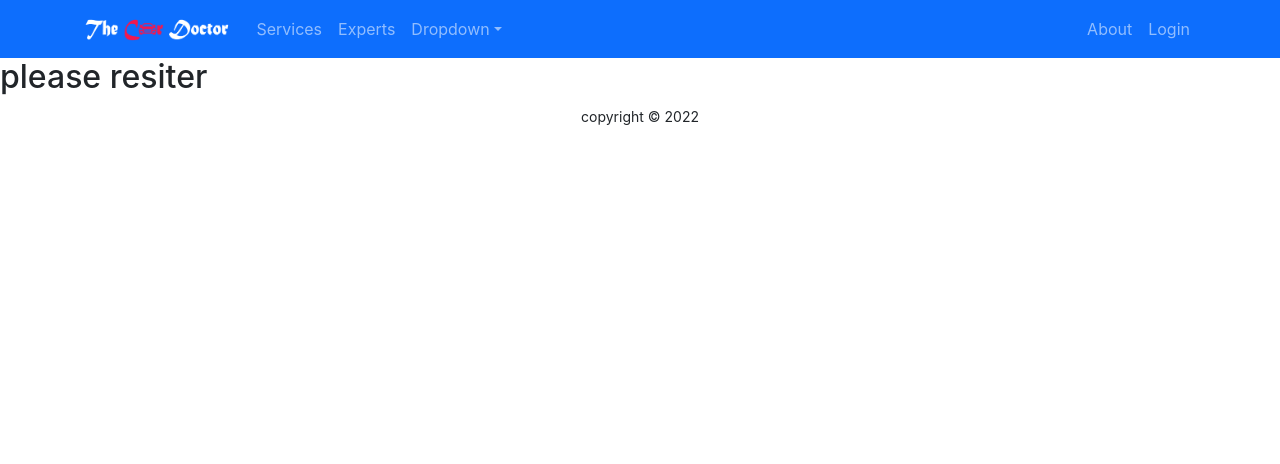
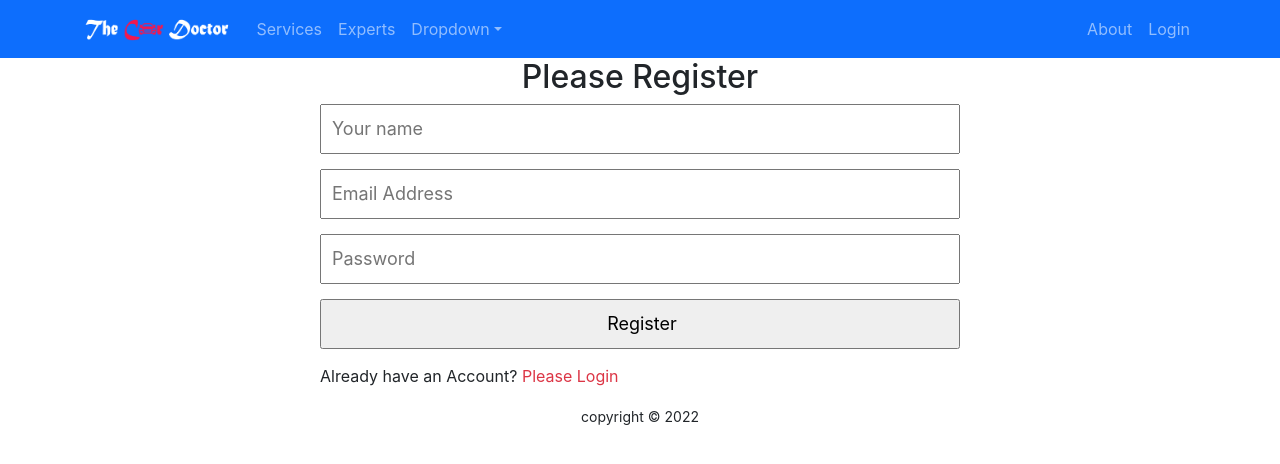
Before and after one commit to AbuZobayed/genius-car-services, a React (Create React App) app: page /register in a window 1280 px wide. Shown: the top 464 px of the page. Built offline with nearby package versions, Linux system fonts and the light colour scheme.

Commit message:
register page desgin and toggle login to register

```diff
--- a/src/App.js
+++ b/src/App.js
@@ -20,7 +20,7 @@ function App() {
         <Route path='/service/:serviceId' element={<ServiceDetail></ServiceDetail>}></Route>
         <Route path='/about' element={<About></About>}></Route>
         <Route path='/login' element={<Login></Login>}></Route>
-        <Route path='register' element={<Register></Register>}></Route>
+        <Route path='/register' element={<Register></Register>}></Route>
         <Route path='*' element={<NotFound></NotFound>}></Route>
       </Routes>
       <Footer></Footer>
--- a/src/Pages/Login/Login/Login.js
+++ b/src/Pages/Login/Login/Login.js
@@ -1,6 +1,6 @@
 import React, { useRef } from 'react';
 import { Button, Form } from 'react-bootstrap';
-import { useNavigate } from 'react-router-dom';
+import { Link, useNavigate } from 'react-router-dom';
 
 const Login = () => {
     const emailRef = useRef('');
@@ -43,7 +43,7 @@ const Login = () => {
                             Submit
                  </Button>
             </Form>
-            <p>New to Genius Car? <span className='text-danger' onClick={navigateRegister}>Please Register</span> </p>
+            <p>New to Genius Car? <Link to="/register" className='text-danger pe-auto text-decoration-none' onClick={navigateRegister}>Please Register</Link> </p>
         </div>
     );
 };
--- a/src/Pages/Login/Register/Register.css
+++ b/src/Pages/Login/Register/Register.css
@@ -0,0 +1,15 @@
+.register-form{
+    margin: 0 auto;
+    width: 50%;
+}
+
+
+
+.register-form input{
+    display: block;
+    width: 100%;
+    height: 50px;
+    padding-left: 10px;
+    font-size: 18px;
+    margin-bottom: 15px;
+}
--- a/src/Pages/Login/Register/Register.js
+++ b/src/Pages/Login/Register/Register.js
@@ -1,9 +1,28 @@
 import React from 'react';
+import { Link, useNavigate } from 'react-router-dom';
+import './Register.css'
 
 const Register = () => {
+    const navigate = useNavigate();
+
+    const navigateLogin = () => {
+        navigate('/login');
+    }
+
     return (
-        <div>
-            <h2>please resiter</h2>
+        <div className='register-form'>
+            <h2 style={{textAlign:'center'}}>Please Register</h2>
+            <form>
+                <input type="text" name="name" id="" placeholder='Your name'/>
+
+                <input type="email" name="" id="" placeholder='Email Address' required/>
+
+                <input type="password" name="" id="" placeholder='Password' required/>
+
+                <input type="submit" value="Register" />
+            </form>
+
+            <p>Already have an Account? <Link to="/login" className='text-danger pe-auto text-decoration-none' onClick={navigateLogin}>Please Login</Link> </p>
         </div>
     );
 };
```
